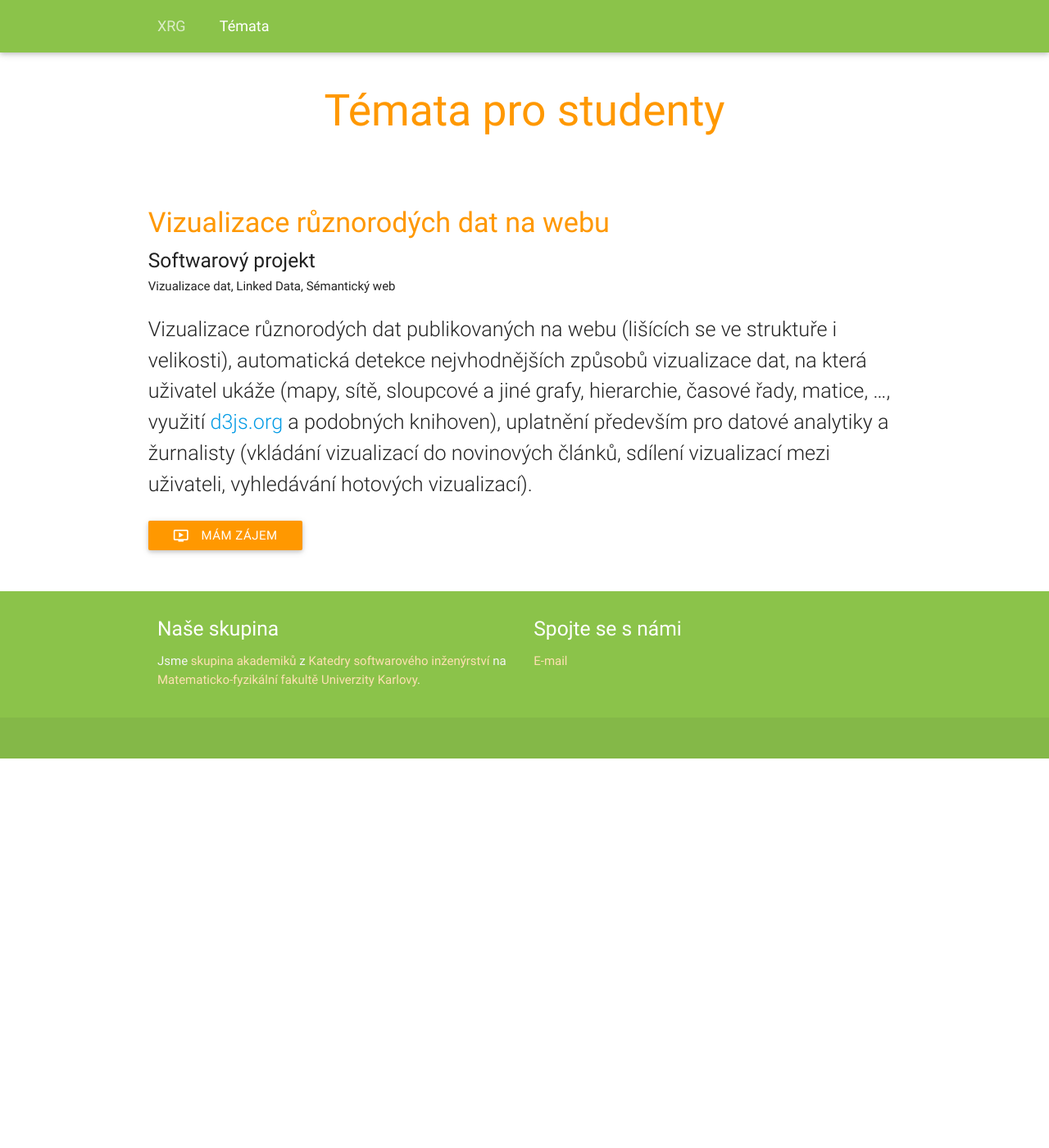
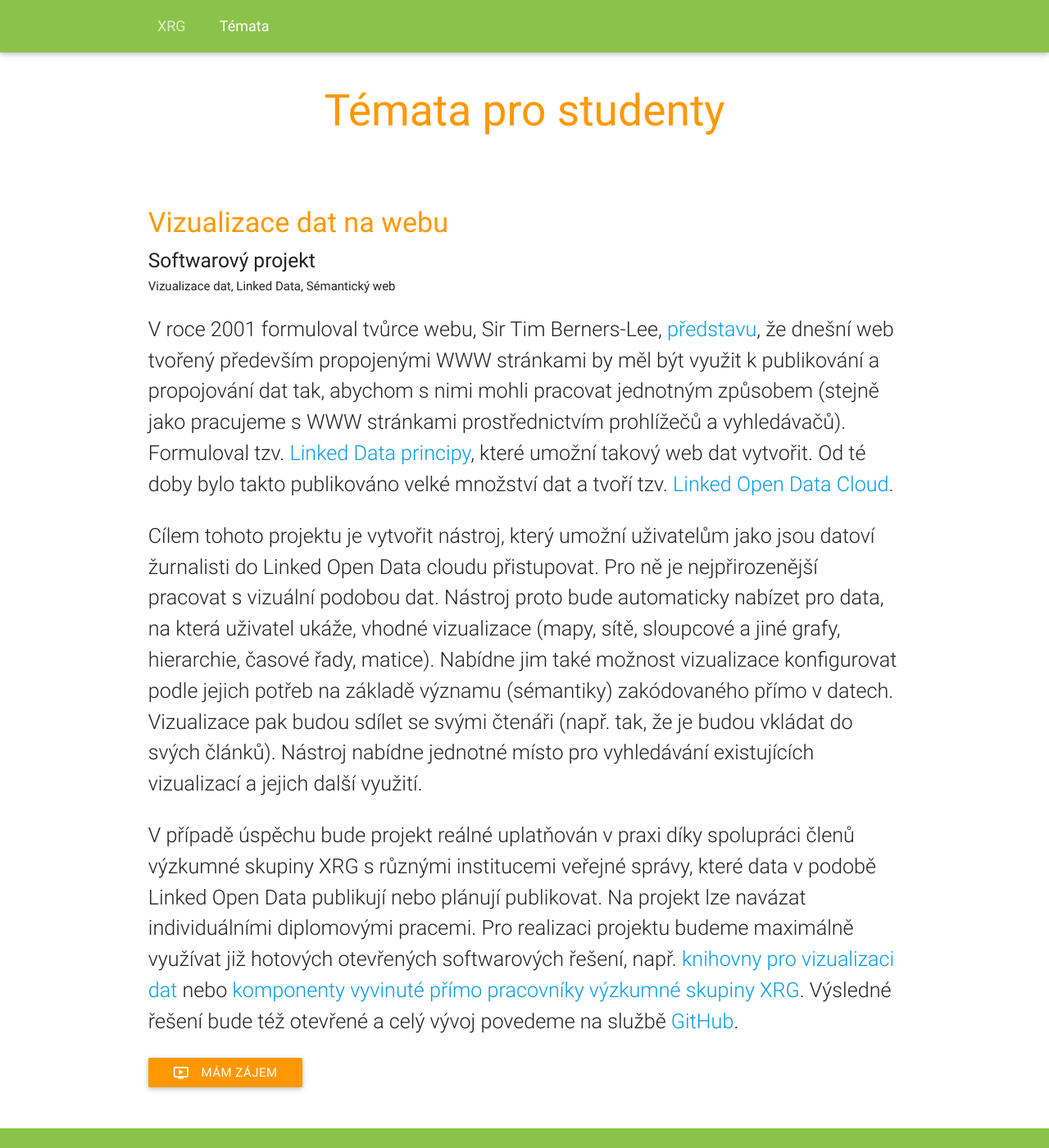
Before and after one commit to opendatacz/xrg-gh-pages, a Jekyll site: the page built from témata/index.html, in a window 1280 px wide and 1400 px high. Shown: the whole window at 82% size. Built offline with Jekyll 4.4.1, drawn with Linux system fonts in a browser that asks for light colours; nearby versions of some CDN libraries.

Commit message:
Rozšířeno téma na SW projekt

```diff
--- a/témata/index.html
+++ b/témata/index.html
@@ -16,11 +16,28 @@ lang: cs
 
     <div class="row">
         <div class="section">
-            <h4 class="orange-text">Vizualizace různorodých dat na webu</h4>
+            <h4 class="orange-text">Vizualizace dat na webu</h4>
             <h5>Softwarový projekt</h5>
             <h6>Vizualizace dat, Linked Data, Sémantický web</h6>
             <p class="flow-text">
-            Vizualizace různorodých dat publikovaných na webu (lišících se ve struktuře i velikosti), automatická detekce nejvhodnějších způsobů vizualizace dat, na která uživatel ukáže (mapy, sítě, sloupcové a jiné grafy, hierarchie, časové řady, matice, …, využití <a href="https://d3js.org">d3js.org</a> a podobných knihoven), uplatnění především pro datové analytiky a žurnalisty (vkládání vizualizací do novinových článků, sdílení vizualizací mezi uživateli, vyhledávání hotových vizualizací).
+                V roce 2001 formuloval tvůrce webu, Sir Tim Berners-Lee, <a href="https://en.wikipedia.org/wiki/Semantic_Web">představu</a>, že dnešní web tvořený především propojenými WWW stránkami by měl být využit k publikování a propojování dat tak, abychom s nimi mohli pracovat jednotným způsobem (stejně jako pracujeme s WWW stránkami prostřednictvím prohlížečů a vyhledávačů).
+                Formuloval tzv. <a href="https://www.w3.org/standards/semanticweb/data">Linked Data principy</a>, které umožní takový web dat vytvořit. Od té doby bylo takto publikováno velké množství dat a tvoří tzv. <a href="http://lod-cloud.net/">Linked Open Data Cloud</a>.
+            </p>
+
+            <p class="flow-text">
+                Cílem tohoto projektu je vytvořit nástroj, který umožní uživatelům jako jsou datoví žurnalisti do Linked Open Data cloudu přistupovat.
+                Pro ně je nejpřirozenější pracovat s vizuální podobou dat.
+                Nástroj proto bude automaticky nabízet pro data, na která uživatel ukáže, vhodné vizualizace (mapy, sítě, sloupcové a jiné grafy, hierarchie, časové řady, matice).
+                Nabídne jim také možnost vizualizace konfigurovat podle jejich potřeb na základě významu (sémantiky) zakódovaného přímo v datech.
+                Vizualizace pak budou sdílet se svými čtenáři (např. tak, že je budou vkládat do svých článků).
+                Nástroj nabídne jednotné místo pro vyhledávání existujících vizualizací a jejich další využití.
+            </p>
+
+            <p class="flow-text">
+                V případě úspěchu bude projekt reálné uplatňován v praxi díky spolupráci členů výzkumné skupiny XRG s různými institucemi veřejné správy, které data v podobě Linked Open Data publikují nebo plánují publikovat.
+                Na projekt lze navázat individuálními diplomovými pracemi.
+                Pro realizaci projektu budeme maximálně využívat již hotových otevřených softwarových řešení, např. <a href="https://d3js.org/">knihovny pro vizualizaci dat</a> nebo <a href="http://linkedpipes.com/">komponenty vyvinuté přímo pracovníky výzkumné skupiny XRG</a>.
+                Výsledné řešení bude též otevřené a celý vývoj povedeme na službě <a href="https://github.com">GitHub</a>.
             </p>
             <p><a href="mailto:necasky@xrg.cz?subject=[SWP]+Vizualizace" class="btn waves-effect waves-light orange"><i class="material-icons left">ondemand_video</i>Mám zájem</a></p>
         </div>
```
